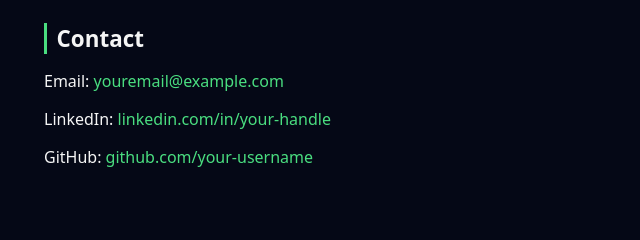
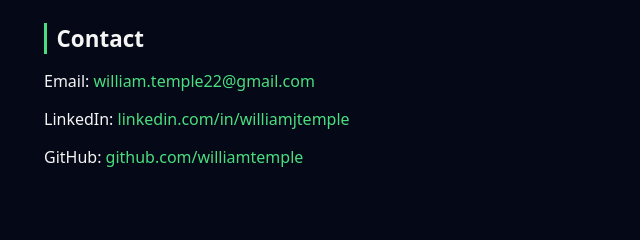
Before and after one commit to williamtemple/williamtemple.github.io, a plain HTML site: page index.html in a window 1280 px wide. Shown: the part 1171-1411 px from the top of the page, 96-736 px from the left. Drawn offline with Linux system fonts and the light colour scheme.

Commit message:
Update index.html

```diff
--- a/index.html
+++ b/index.html
@@ -2,7 +2,7 @@
 <html lang="en">
 <head>
   <meta charset="UTF-8" />
-  <title>Your Name | Portfolio</title>
+  <title>William Temple | Portfolio</title>
   <meta name="viewport" content="width=device-width, initial-scale=1" />
   <style>
     body {
@@ -207,13 +207,13 @@
     <section>
       <h2>Contact</h2>
       <p>
-        Email: <a href="mailto:youremail@example.com">youremail@example.com</a>
+        Email: <a href="mailto:william.temple22@gmail.com">william.temple22@gmail.com</a>
       </p>
       <p>
-        LinkedIn: <a href="https://www.linkedin.com/in/your-handle" target="_blank">linkedin.com/in/your-handle</a>
+        LinkedIn: <a href="https://www.linkedin.com/in/williamjtemple" target="_blank">linkedin.com/in/williamjtemple</a>
       </p>
       <p>
-        GitHub: <a href="https://github.com/your-username" target="_blank">github.com/your-username</a>
+        GitHub: <a href="https://github.com/williamtemple" target="_blank">github.com/williamtemple</a>
       </p>
     </section>
   </main>
```
